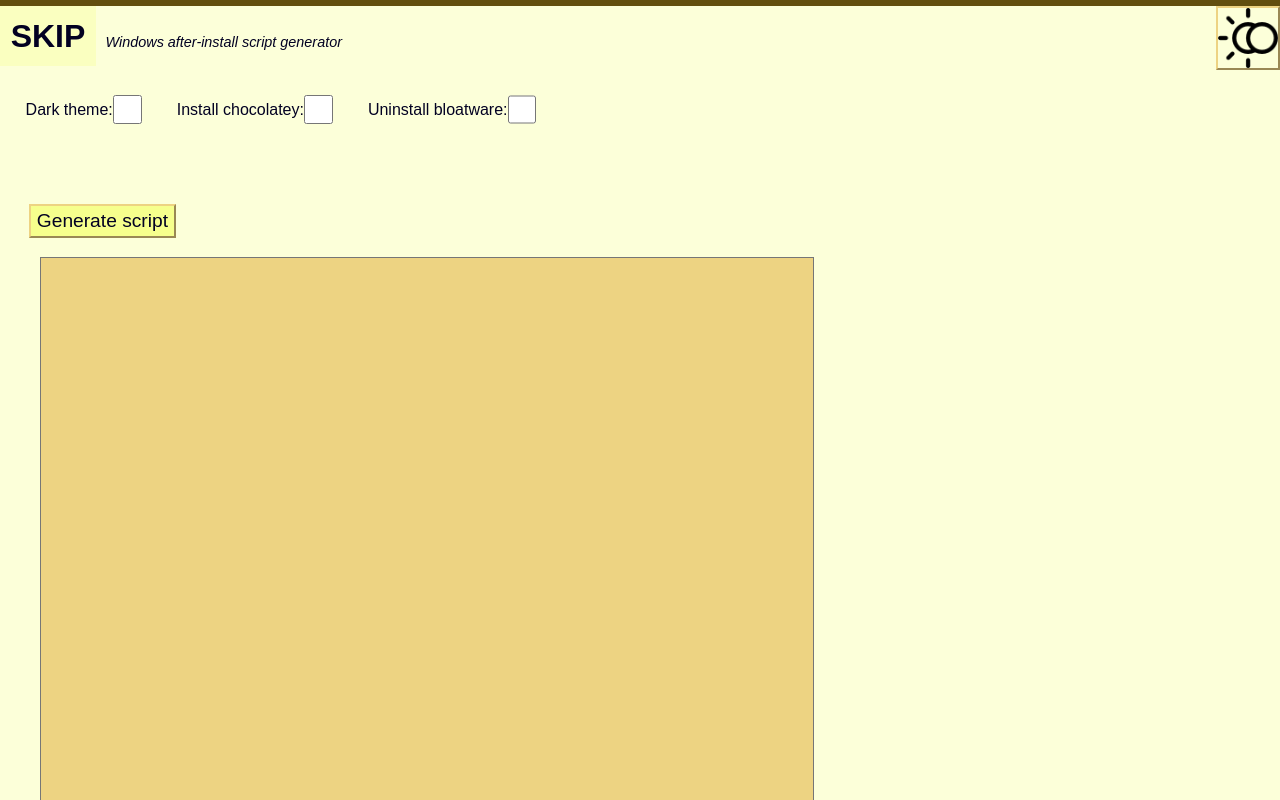
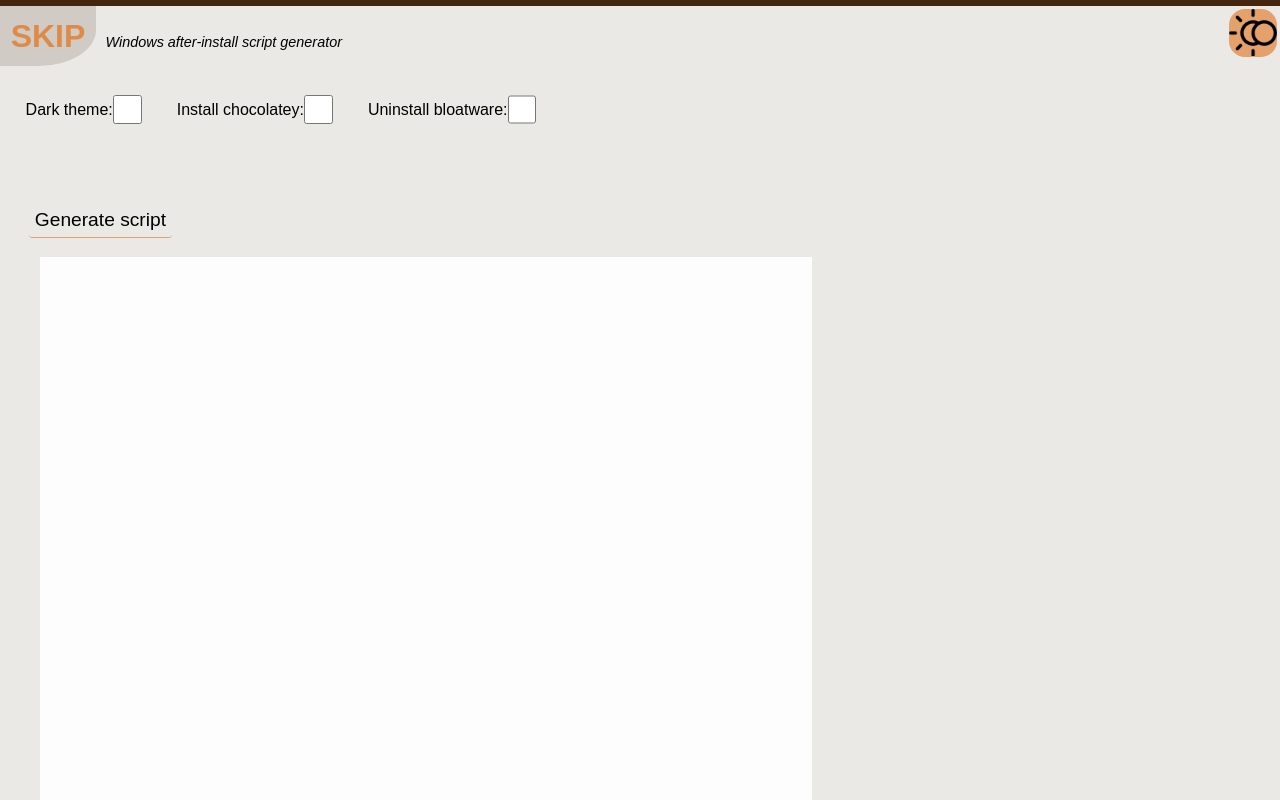
Before and after one commit to Nerond32/skip, a React app: page / in a window 1280 px wide. Shown: the top 800 px of the page. Built offline with nearby package versions, Linux system fonts and the light colour scheme.

Commit message:
Major re-style

```diff
--- a/src/components/Content/Output/Output.scss
+++ b/src/components/Content/Output/Output.scss
@@ -1,6 +1,7 @@
 #output {
-  background-color: $secondaryColor;
-  color: $textColor;
+  background-color: lighten($primaryColor, 8);
+  border: 0px;
+  color: inherit;
   min-width: 600px;
   width: 60%;
   height: 1000px;
--- a/src/components/Header/DarkModeButton/DarkThemeButton.scss
+++ b/src/components/Header/DarkModeButton/DarkThemeButton.scss
@@ -1,8 +1,14 @@
 .darkThemeButton {
   background: url(images/DarkThemeButtonImage.png) no-repeat;
+  background-color: $secondaryColor;
   background-size: 100%, 100%;
-  height: 4em;
-  width: 4em;
+  border-radius: 1em;
+  height: 3em;
+  width: 3em;
+  margin: 0.2em;
   position: absolute;
   right: 0px;
+  &:hover {
+    background-color: $secondaryColorDarkTheme;
+  }
 }
--- a/src/components/Header/Header.scss
+++ b/src/components/Header/Header.scss
@@ -7,7 +7,9 @@ header {
   height: 60px;
   margin: 0px 0px 1.2em 0px;
   .title {
-    background-color: darken($primaryColor, 5%);
+    background-color: darken($primaryColor, 12%);
+    border-bottom-right-radius: 60%;
+    color: darken($secondaryColor, 8%);
     font-size: 2em;
     font-weight: bold;
     height: 100%;
--- a/src/styles/_variables.scss
+++ b/src/styles/_variables.scss
@@ -1,7 +1,7 @@
-$primaryColor: #fcffd9;
-$secondaryColor: #edd382;
-$textColor: #020122;
+$primaryColor: #ebe9e6;
+$secondaryColor: #e4a16c;
+$textColor: black;
 
-$primaryColorDarkTheme: #28262c;
-$secondaryColorDarkTheme: #77b6ea;
-$textColorDarkTheme: #e8eef2;
+$primaryColorDarkTheme: #1b1b1b;
+$secondaryColorDarkTheme: #ff8c00;
+$textColorDarkTheme: #ebebeb;
--- a/src/styles/darktheme.scss
+++ b/src/styles/darktheme.scss
@@ -2,15 +2,16 @@
   background-color: $primaryColorDarkTheme;
   color: $textColorDarkTheme;
   button {
-    background-color: lighten($primaryColorDarkTheme, 15);
+    background-color: $primaryColorDarkTheme;
     border-color: $secondaryColorDarkTheme;
     color: $textColorDarkTheme;
   }
   header {
     background-color: $primaryColorDarkTheme;
-    border-top-color: lighten($secondaryColorDarkTheme, 50);
+    border-top-color: black;
     .title {
       background-color: lighten($primaryColorDarkTheme, 5%);
+      color: lighten($secondaryColorDarkTheme, 5%);
     }
   }
   .content {
@@ -20,7 +21,13 @@
       }
     }
     #output {
-      background-color: $secondaryColorDarkTheme;
+      background-color: lighten($primaryColorDarkTheme, 10);
+    }
+  }
+  .darkThemeButton {
+    background-color: $secondaryColorDarkTheme;
+    &:hover {
+      background-color: $secondaryColor;
     }
   }
 }
--- a/src/styles/global.scss
+++ b/src/styles/global.scss
@@ -28,9 +28,10 @@ body {
   color: $textColor;
   font-family: sans-serif;
   button {
-    background-color: darken($primaryColor, 15);
-    border-color: $secondaryColor;
-    color: $textColor;
+    background-color: $primaryColor;
+    border: 0px;
+    border-bottom: 1px solid $secondaryColor;
+    border-radius: 0.2em;
   }
 }
 
```
